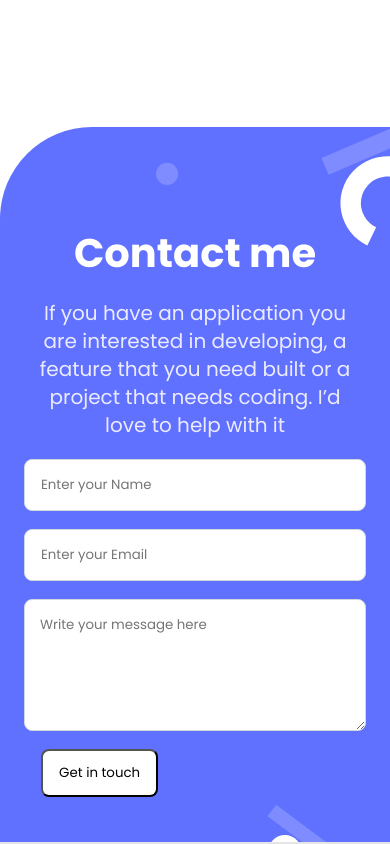
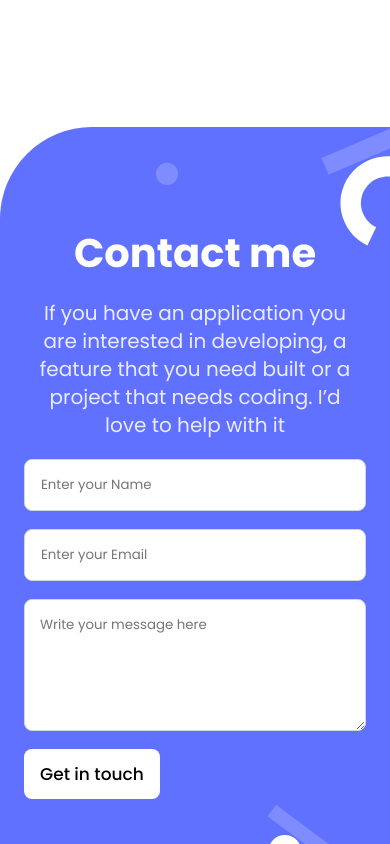
Before and after one commit to AFakhriddinov/portfolio-mobile-first, a website: page index.html in a window 390 px wide. Shown: the part 4868-5712 px from the top of the page. Drawn offline with Linux system fonts and the light colour scheme.

Commit message:
Add button effects and fix styling issues

```diff
--- a/styles.css
+++ b/styles.css
@@ -406,7 +406,6 @@ ul {
   form {
     display: flex;
     flex-direction: column;
-    align-items: center;
   }
 
   .submit-div {
@@ -417,10 +416,27 @@ ul {
   #submit {
     align-self: start;
     padding: 12px 16px;
+    font-size: 17px;
     background: #fff;
     border-radius: 8px;
     margin-bottom: 45px;
+    font-weight: 500;
     display: flex;
-    justify-self: flex-start;
+    border: none;
+  }
+
+  #submit:hover {
+    color: #fff;
+    background: #6070ff;
+  }
+
+  #submit:focus {
+    color: #fff;
+    background: #2230d2;
+  }
+
+  #submit:disabled {
+    color: #5e6c84;
+    border: 1px solid #c1c7d0;
   }
 }
```
